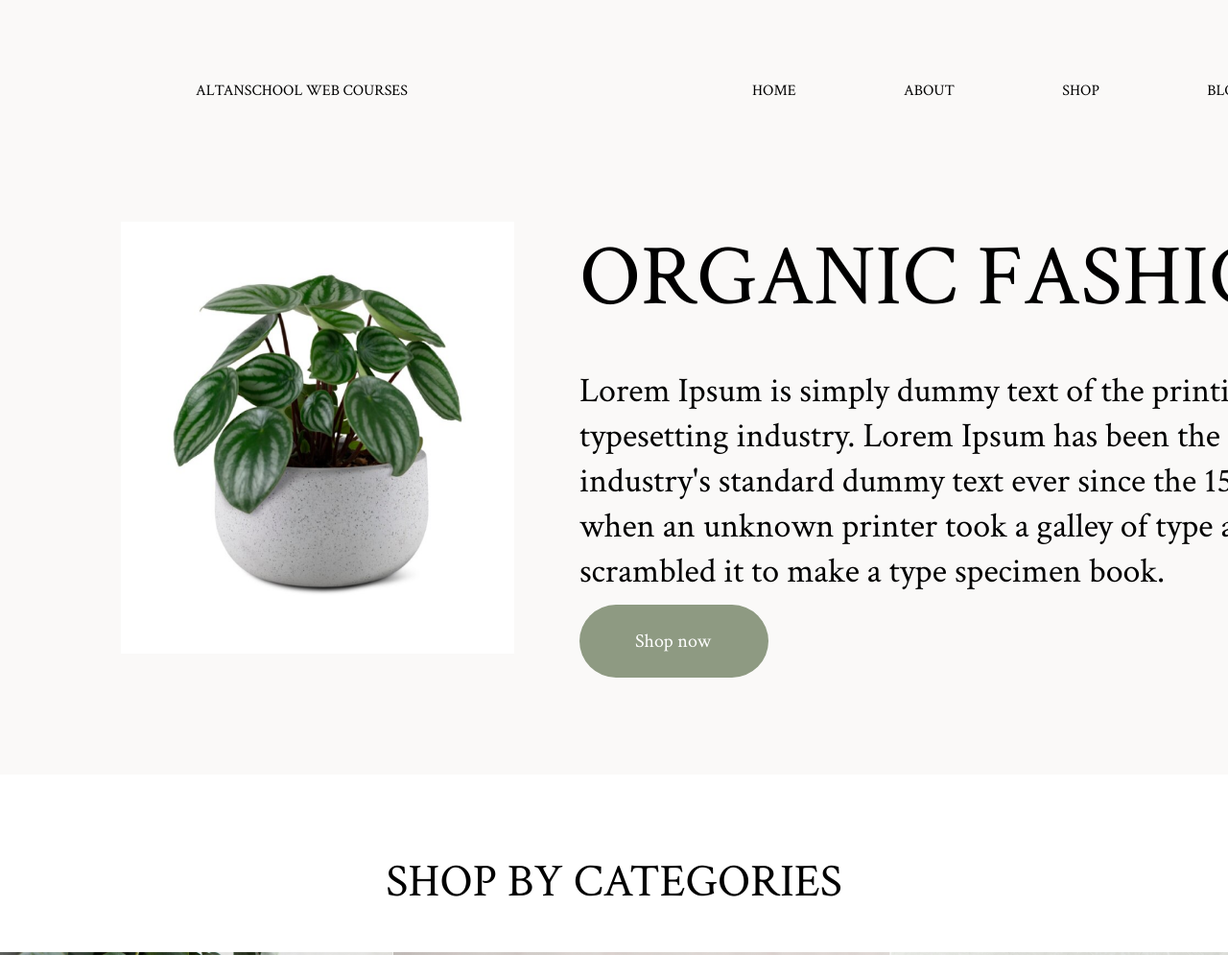
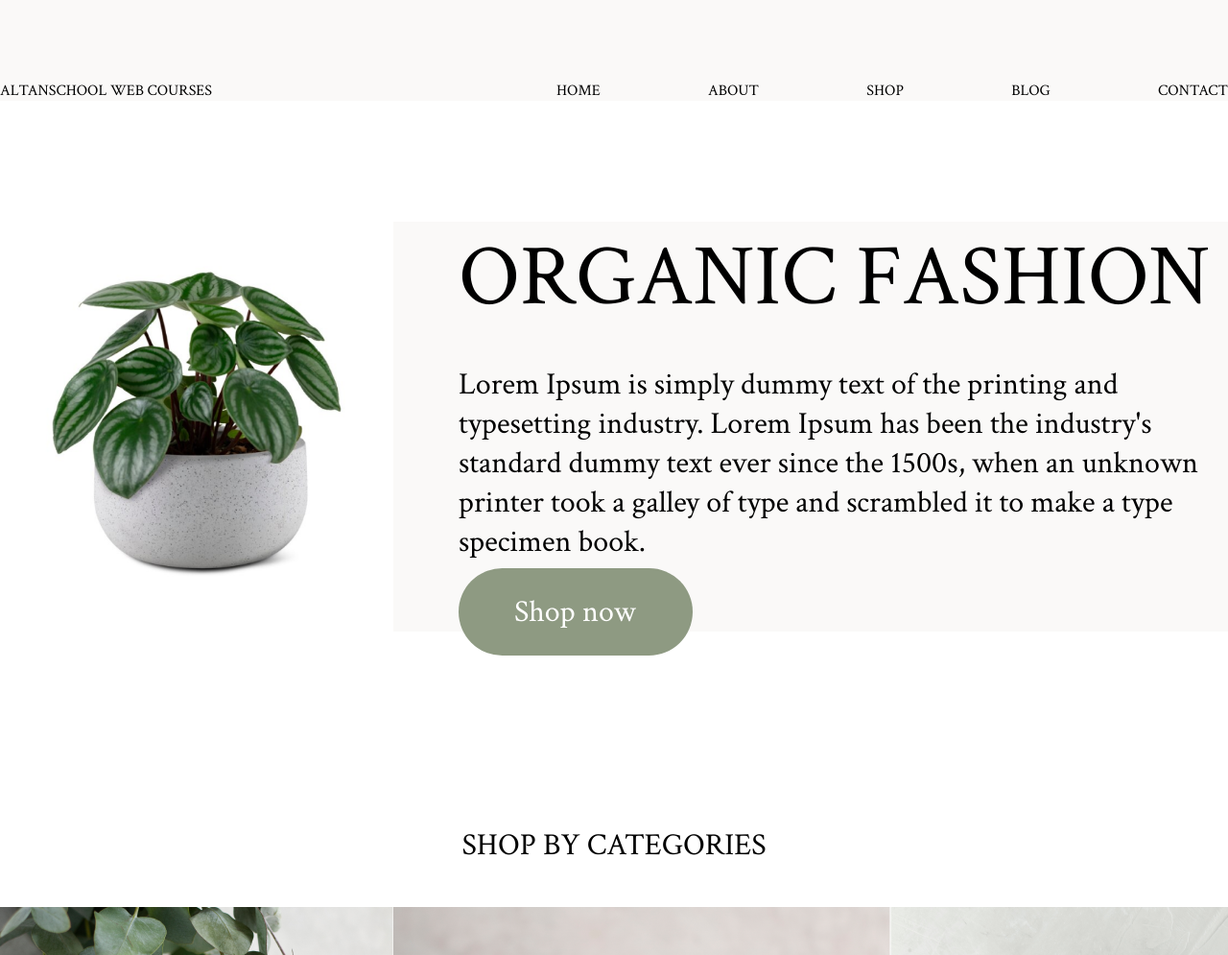
Before and after one commit to Dudul0/Organic-web-site, a plain HTML site: page index.html in a window 1280 px wide. Shown: the top 995 px of the page at 96% size. Drawn offline with Linux system fonts and the light colour scheme.

Commit message:
tried to fix some bags

```diff
--- a/css/adaptive.css
+++ b/css/adaptive.css
@@ -20,4 +20,13 @@
     .intro-wrapper > img {
         max-width: 410px;
     }
+    .text {
+        font-size: 32px;
+    }
+    .heading {
+        font-size: 32px;
+    }
+    h1 {
+        font-size: 48px;
+    }
 }
--- a/css/style.css
+++ b/css/style.css
@@ -2,8 +2,10 @@ a {
     text-decoration: none;
 }
 .container{
-    background-color: #faf9f8;
-    width: 2044px;
+    max-width: 1512px;
+    width: 100%;
+    position: relative;
+    margin: 0 auto;
 }
 body {
     margin: 0;
@@ -16,18 +18,15 @@ h1, h2, h3, h4, h5, h6 {
 }
 .header {
     background-color: #faf9f8;
-    width: 100%;
 }
-.header-inner {
+.header-wrapper {
     display: flex;
     justify-content: space-between;
     align-items: center;
-    margin: 0 auto;
     padding-top: 84px;
-    padding-right: 189px;
-    padding-left: 204px;
     width: 100%;
 }
+
 .header-left-item {
     font-size: 36px;
     font-weight: 400;
@@ -50,7 +49,9 @@ h1, h2, h3, h4, h5, h6 {
 }
 .intro {
     background-color: #faf9f8;
-    padding: 126px;
+    position: relative;
+    top: 126px;
+
 }
 .intro-heading {
     font-size: 90px;
@@ -71,8 +72,10 @@ h1, h2, h3, h4, h5, h6 {
 
 .categories-inner{
     display: grid;
-    grid-template-columns: 1.036fr 1.3fr 1.3fr 0.7fr;
+    grid-template-columns: 0.7fr 1.3fr 1.3fr 0.7fr;
     grid-template-rows: 2fr;
+    position: relative;
+    top: 330px;
 }
 .category-item:last-child{
     grid-column: 1 / 5;
@@ -85,17 +88,19 @@ h1, h2, h3, h4, h5, h6 {
     font-size: 48px;
     padding-bottom: 42px;
     font-weight: 400;
-    margin-top: 80px;
+    position: relative;
+    top: 328px;
 }
 .new-colection{
     background-image: linear-gradient(180deg, #F1F1F1 50% 50%, #DBDBDB 50%);
-    padding-top: 80px;
+    padding: 80px;
     padding-bottom: 133px;
 }
 .new-colection-wrapper {
     text-align: center;
 }
 .new-colection-inner {
+
     display: flex;
     justify-content: space-around;
 }
--- a/index.html
+++ b/index.html
@@ -12,7 +12,7 @@
 </head>
 <body>
     <header class="header">
-        <div class="header-inner">
+        <div class="header-wrapper container">
             <div class="header-left">
                 <div class="header-left-item">ALTANSCHOOL WEB COURSES</div>
             </div>
@@ -27,7 +27,7 @@
     </header>
     <main>
         <section class="intro">
-            <div class="intro-wrapper">
+            <div class="intro-wrapper container">
                 <img src="./images/intro/intro-img1.png" alt="">
                 <div class="intro-content">
                     <h1 class="intro-heading">
```
